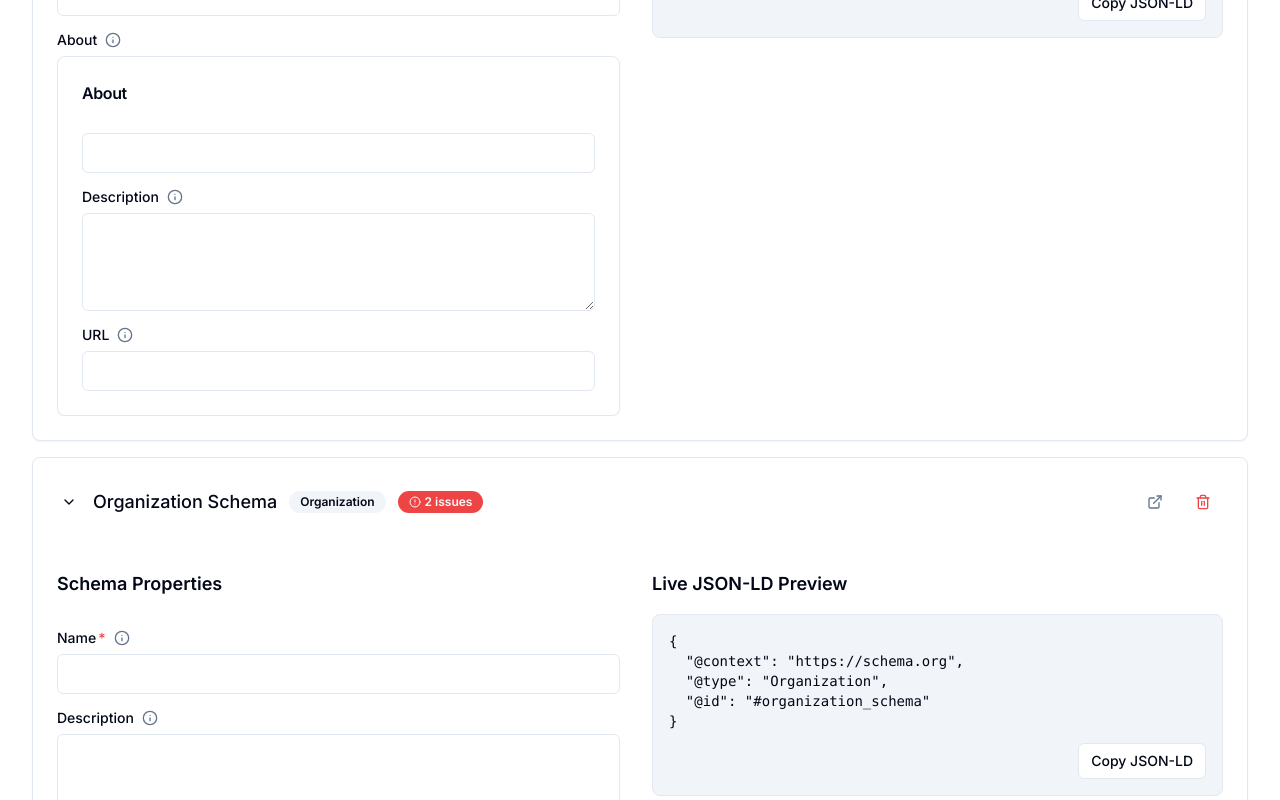
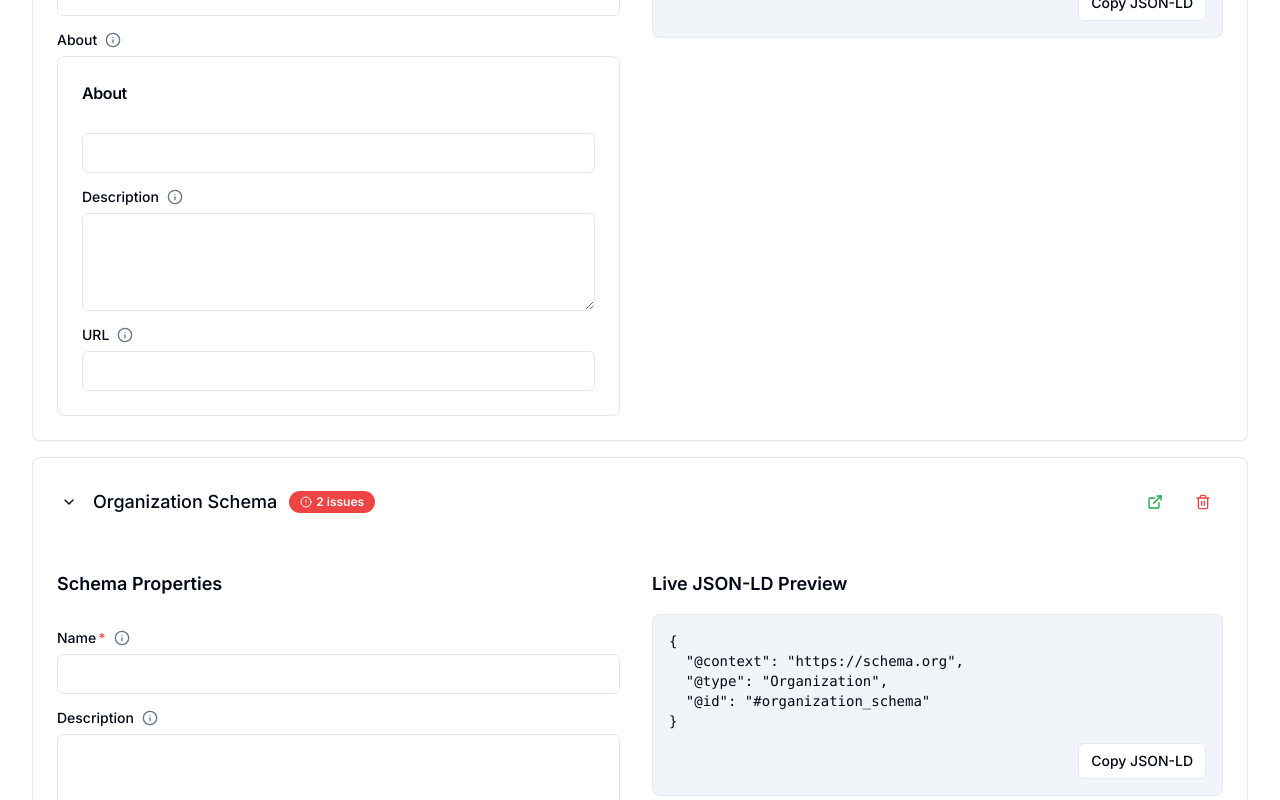
Before and after one commit to viet34tqc/schema-generator, a React (Vite) app: page / in a window 1280 px wide. Shown: the part 489-1289 px from the top of the page. Built offline with nearby package versions, Linux system fonts and the light colour scheme.

Commit message:
Differentiate doc links

```diff
--- a/src/api/schemas/FAQPage.ts
+++ b/src/api/schemas/FAQPage.ts
@@ -5,7 +5,7 @@ export default [
     id: 'googleDocs',
     type: 'GoogleDocs',
     url: 'https://developers.google.com/search/docs/advanced/structured-data/faqpage',
-    show: false,
+    show: true,
   },
   commonProperties.context,
   commonProperties.type('FAQPage'),
--- a/src/api/schemas/Organization.ts
+++ b/src/api/schemas/Organization.ts
@@ -5,7 +5,7 @@ export default [
     id: 'schemaDocs',
     type: 'SchemaDocs',
     url: 'https://schema.org/Organization',
-    show: false,
+    show: true,
   },
   commonProperties.context,
   commonProperties.type('Organization'),
--- a/src/components/Property.tsx
+++ b/src/components/Property.tsx
@@ -72,6 +72,11 @@ const Property: React.FC<PropertyProps> = ({ field, value, onChange, schemaId })
     )
   }
 
+  // Don't render documentation fields (they're shown in the header)
+  if (field.type === 'GoogleDocs' || field.type === 'SchemaDocs') {
+    return null
+  }
+
   // Get the field component directly - no loading needed
   const FieldComponent =
     fieldComponents[field.type as keyof typeof fieldComponents] || fieldComponents.Text
--- /dev/null
+++ b/src/components/Schema/DocumentationButtons.tsx
@@ -0,0 +1,55 @@
+import { SchemaField } from '@/types/schema'
+import { ExternalLink } from 'lucide-react'
+import { useMemo } from 'react'
+import { Button } from '../ui/button'
+
+type Props = {
+  fieldDefinitions: SchemaField[]
+}
+
+const DocumentationButtons = ({ fieldDefinitions }: Props) => {
+  // Memoize documentation URLs from field definitions
+  const documentationLinks = useMemo(
+    () =>
+      fieldDefinitions
+        .filter(
+          (field) =>
+            (field.type === 'SchemaDocs' || field.type === 'GoogleDocs') && field.url && field.show,
+        )
+        .map((field) => ({
+          url: field.url,
+          type: field.type,
+          label: field.type === 'GoogleDocs' ? 'Google Docs' : 'Schema.org Docs',
+        })),
+    [fieldDefinitions],
+  )
+
+  if (documentationLinks.length === 0) {
+    return null
+  }
+
+  return (
+    <>
+      {documentationLinks.map((link) => (
+        <Button
+          key={link.url}
+          variant='ghost'
+          size='icon'
+          asChild
+          title={link.label}
+          className={
+            link.type === 'GoogleDocs'
+              ? 'text-blue-600 hover:text-blue-700 dark:text-blue-400 dark:hover:text-blue-300'
+              : 'text-green-600 hover:text-green-700 dark:text-green-400 dark:hover:text-green-300'
+          }
+        >
+          <a href={link.url} target='_blank' rel='noopener noreferrer'>
+            <ExternalLink className='h-4 w-4' />
+          </a>
+        </Button>
+      ))}
+    </>
+  )
+}
+
+export default DocumentationButtons
--- a/src/components/Schema.tsx
+++ b/src/components/Schema/index.tsx
@@ -3,14 +3,15 @@ import { Schema as SchemaType } from '@/types/schema'
 import { get } from '@/utils/functions'
 import { formatJsonLdForDisplay, renderSchemaAsJsonLd } from '@/utils/schemaRenderer'
 import { getValidationSummary, validateSchemaFields } from '@/utils/validation'
-import { AlertCircle, ChevronDown, ChevronRight, ExternalLink, Trash2 } from 'lucide-react'
+import { AlertCircle, ChevronDown, ChevronRight, Trash2 } from 'lucide-react'
 import React, { useMemo, useState } from 'react'
-import SchemaTypeComponent from './SchemaType'
-import { Badge } from './ui/badge'
-import { Button } from './ui/button'
-import { Card, CardContent, CardHeader } from './ui/card'
-import ConfirmationDialog from './ui/confirmation-dialog'
-import { useToast } from './ui/use-toast'
+import SchemaTypeComponent from '../SchemaType'
+import { Badge } from '../ui/badge'
+import { Button } from '../ui/button'
+import { Card, CardContent, CardHeader } from '../ui/card'
+import ConfirmationDialog from '../ui/confirmation-dialog'
+import { useToast } from '../ui/use-toast'
+import DocumentationButtons from './DocumentationButtons'
 
 interface SchemaProps {
   schema: SchemaType
@@ -37,25 +38,9 @@ const Schema: React.FC<SchemaProps> = ({ schema, deleteProp, id }) => {
 
   // Memoize field definitions to avoid recalculating on every render
   const fieldDefinitions = useMemo(() => {
-    try {
-      const fieldData = getSchemaFieldDefinitions(schema.type)
-      return fieldData && Array.isArray(fieldData) ? fieldData : []
-    } catch {
-      return []
-    }
+    const fieldData = getSchemaFieldDefinitions(schema.type)
+    return fieldData && Array.isArray(fieldData) ? fieldData : []
   }, [schema.type])
-
-  // Memoize documentation URL from field definitions
-  const documentationUrl = useMemo(() => {
-    try {
-      const docsField = fieldDefinitions.find(
-        (field) => (field.type === 'SchemaDocs' || field.type === 'GoogleDocs') && field.url,
-      )
-      return docsField?.url || null
-    } catch {
-      return null
-    }
-  }, [fieldDefinitions])
 
   const handleDelete = () => {
     setShowDeleteConfirm(true)
@@ -88,12 +73,9 @@ const Schema: React.FC<SchemaProps> = ({ schema, deleteProp, id }) => {
   return (
     <>
       <Card>
-        <CardHeader>
+        <CardHeader onClick={() => setIsExpanded(!isExpanded)} className='cursor-pointer'>
           <div className='flex items-center justify-between'>
-            <div
-              className='flex items-center space-x-3 cursor-pointer flex-1'
-              onClick={() => setIsExpanded(!isExpanded)}
-            >
+            <div className='flex items-center space-x-3 flex-1'>
               <Button variant='ghost' size='icon' className='h-6 w-6'>
                 {isExpanded ? (
                   <ChevronDown className='h-4 w-4' />
@@ -102,7 +84,6 @@ const Schema: React.FC<SchemaProps> = ({ schema, deleteProp, id }) => {
                 )}
               </Button>
               <h3 className='text-lg font-medium'>{schemaLabel}</h3>
-              <Badge variant='secondary'>{schema.type}</Badge>
               {hasValidationErrors && (
                 <Badge
                   variant='destructive'
@@ -125,18 +106,7 @@ const Schema: React.FC<SchemaProps> = ({ schema, deleteProp, id }) => {
               )}
             </div>
             <div className='flex items-center space-x-2'>
-              {documentationUrl && (
-                <Button variant='ghost' size='icon' asChild title='View documentation'>
-                  <a
-                    href={documentationUrl}
-                    target='_blank'
-                    rel='noopener noreferrer'
-                    className='text-muted-foreground hover:text-foreground'
-                  >
-                    <ExternalLink className='h-4 w-4' />
-                  </a>
-                </Button>
-              )}
+              <DocumentationButtons fieldDefinitions={fieldDefinitions} />
               <Button
                 variant='ghost'
                 size='icon'
```
